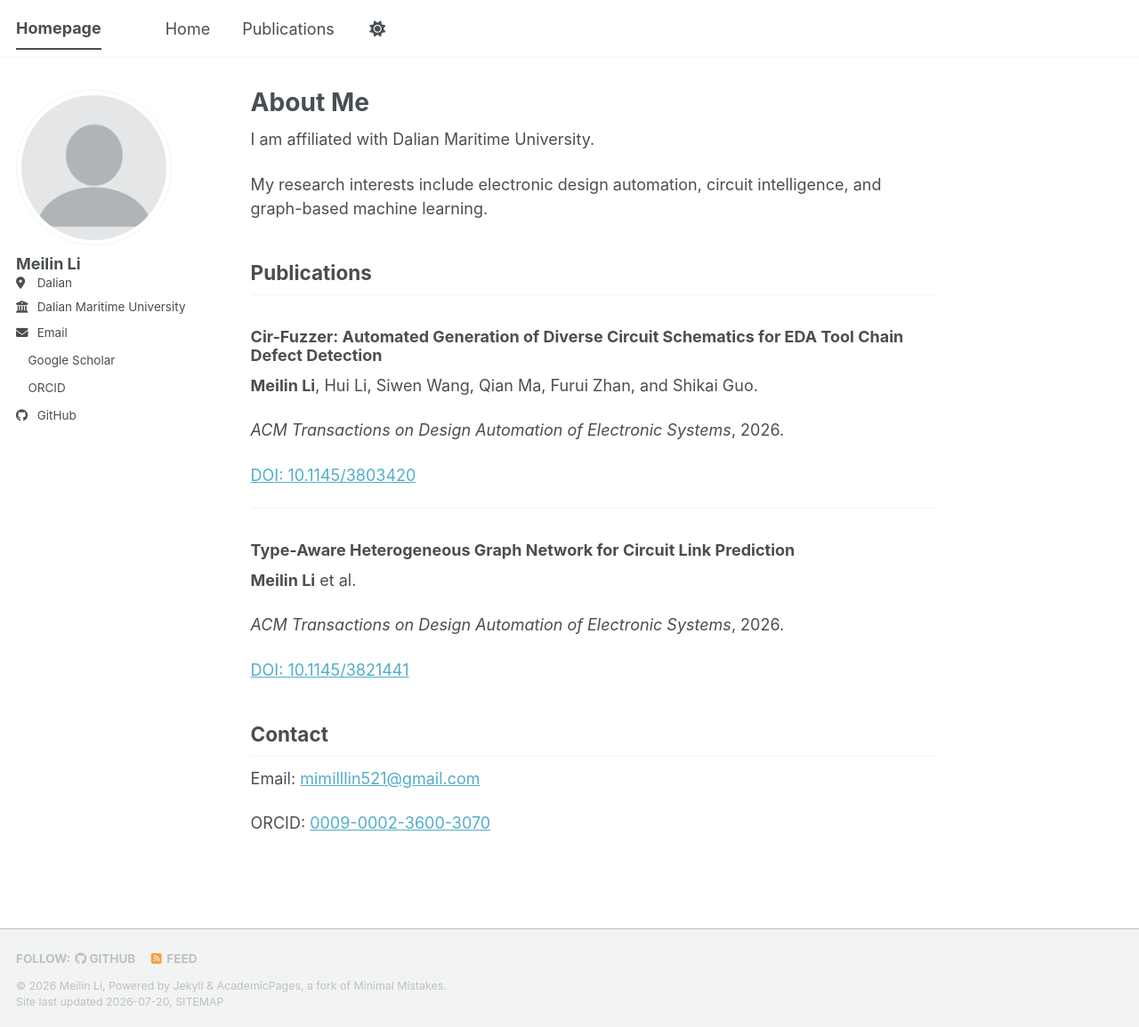
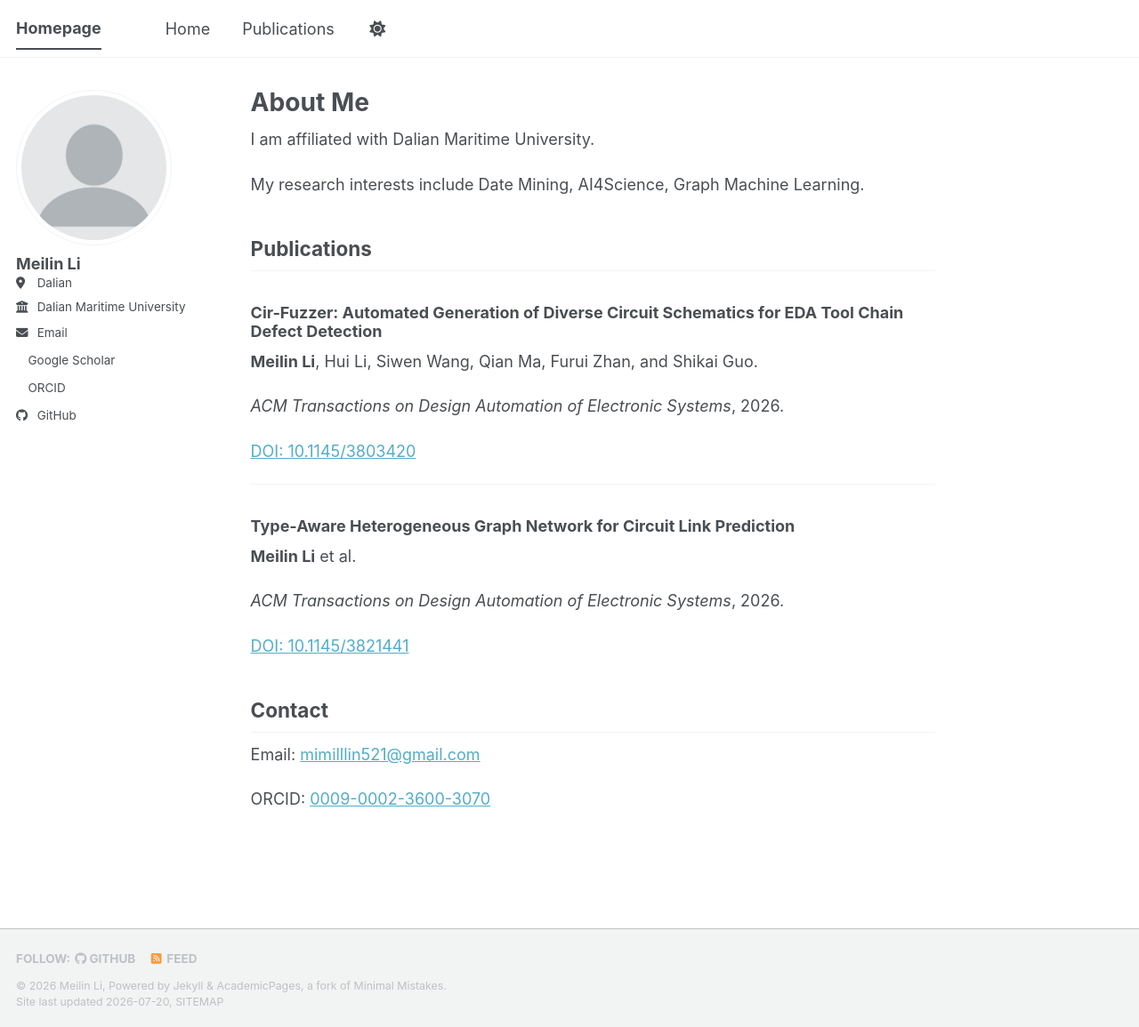
Before and after one commit to limeilin-lu/limeilin-lu.github.io, a Jekyll site: the page built from _pages/about.md, in a window 1280 px wide and 1155 px high. Shown: the whole window at 89% size. Built offline with Jekyll 4.4.1, drawn with Linux system fonts in a browser that asks for light colours; a style sheet for code colours, icons or effects is not loaded.

Commit message:
Update research interests in about.md

```diff
--- a/_pages/about.md
+++ b/_pages/about.md
@@ -9,7 +9,7 @@ redirect_from:
 
 I am affiliated with Dalian Maritime University.
 
-My research interests include electronic design automation, circuit intelligence, and graph-based machine learning.
+My research interests include Date Mining, AI4Science, Graph Machine Learning.
 
 ## Publications
 
```
